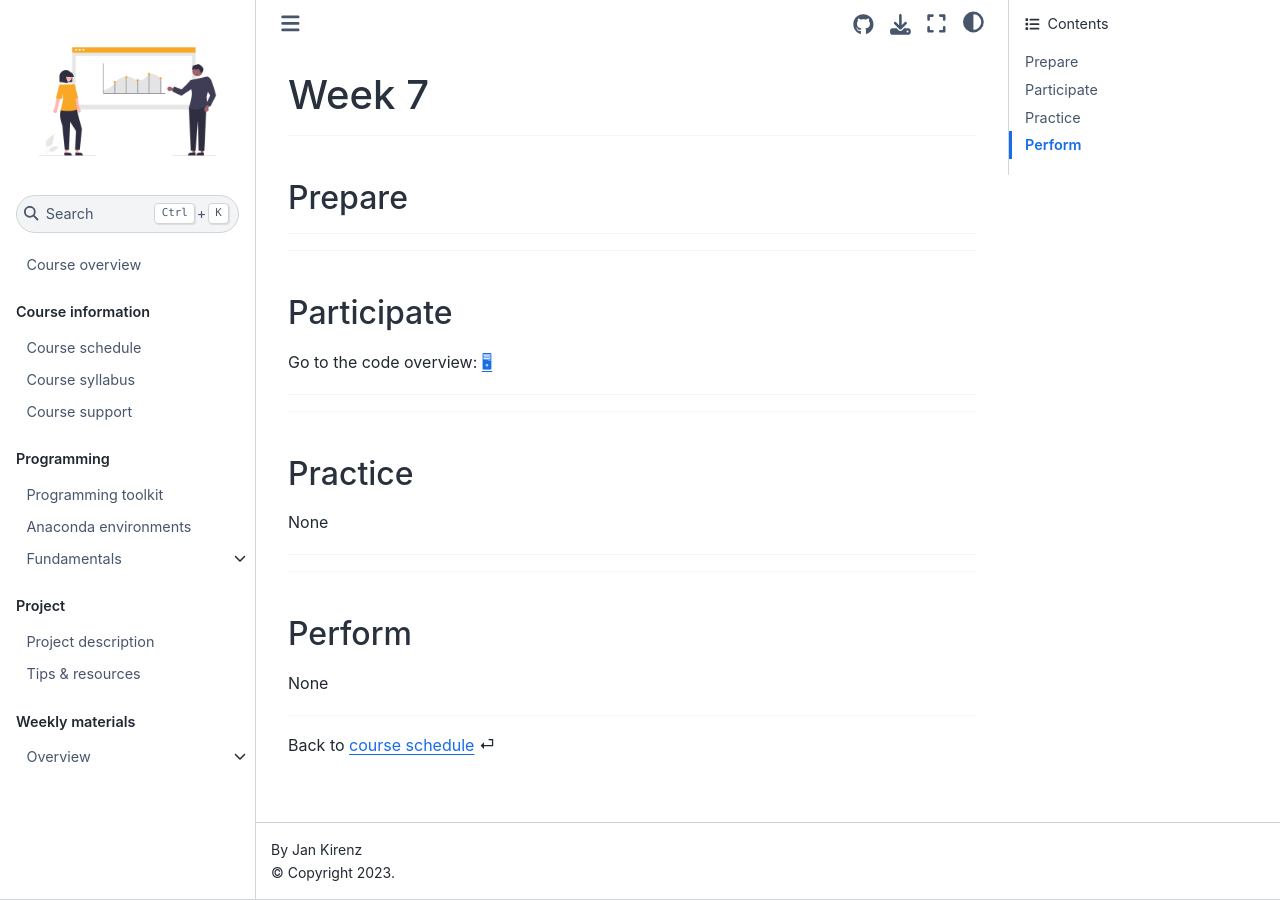
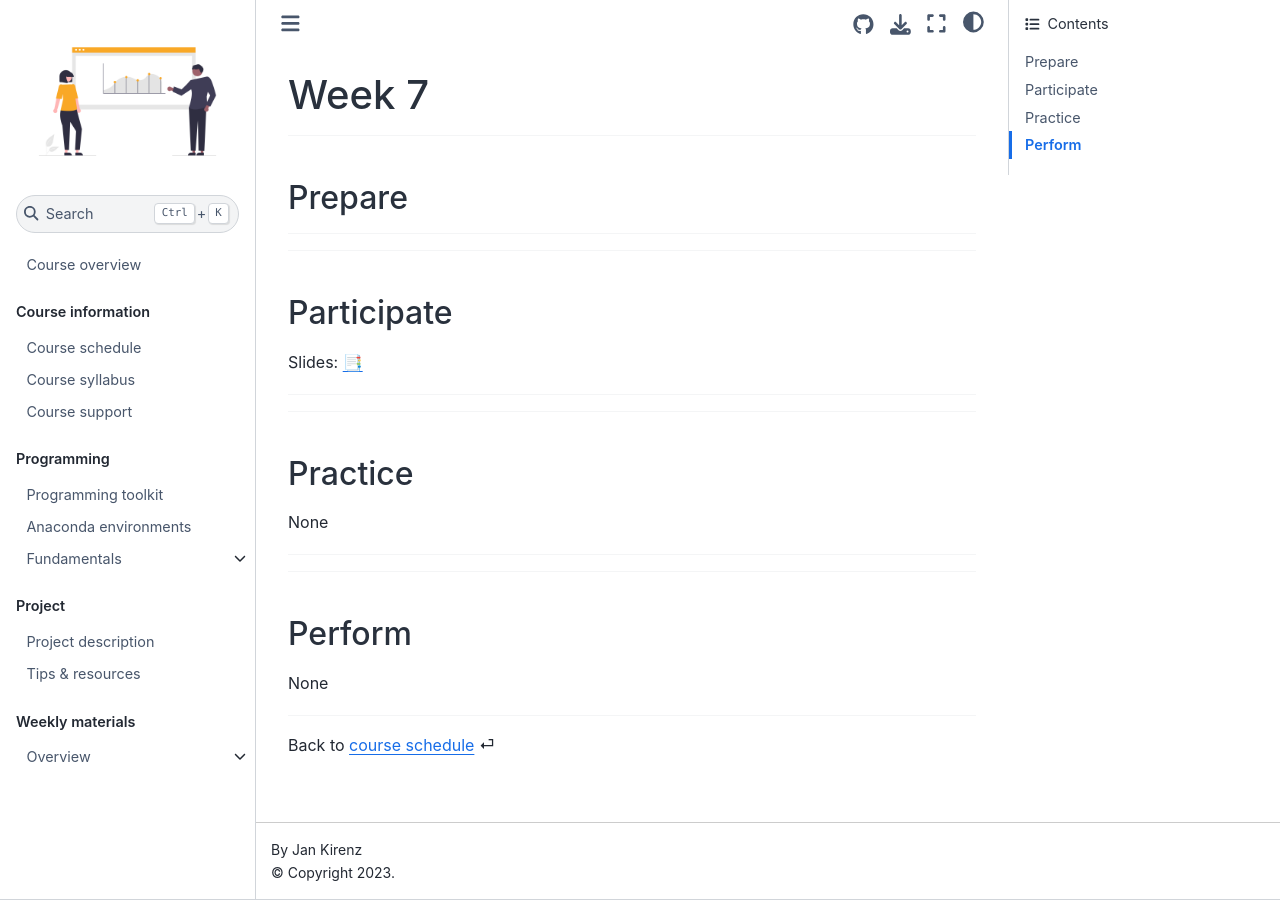
Before and after one commit to dst-ws22/website, a Jupyter Book: the page built from weeks/week7.md, in a window 1280 px wide. Built offline with Jupyter Book 1.0.4 settings and Sphinx 7.4.7 and the Sphinx Book theme 1.1.4, drawn with Linux system fonts in a browser that asks for light colours; comment, search, counter and statistics services are not loaded.

Commit message:
Update week7.md

```diff
--- a/weeks/week7.md
+++ b/weeks/week7.md
@@ -17,8 +17,7 @@
 ## Participate
 
 
-Go to the code overview: [🖥](../code/code-overview.md)
-
+Slides: [📑](https://drive.google.com/file/d/10ACOvGOYkyiYLLfOe9wt6wefqtTy9POf/view?usp=sharing)
 
 
 ---
```
